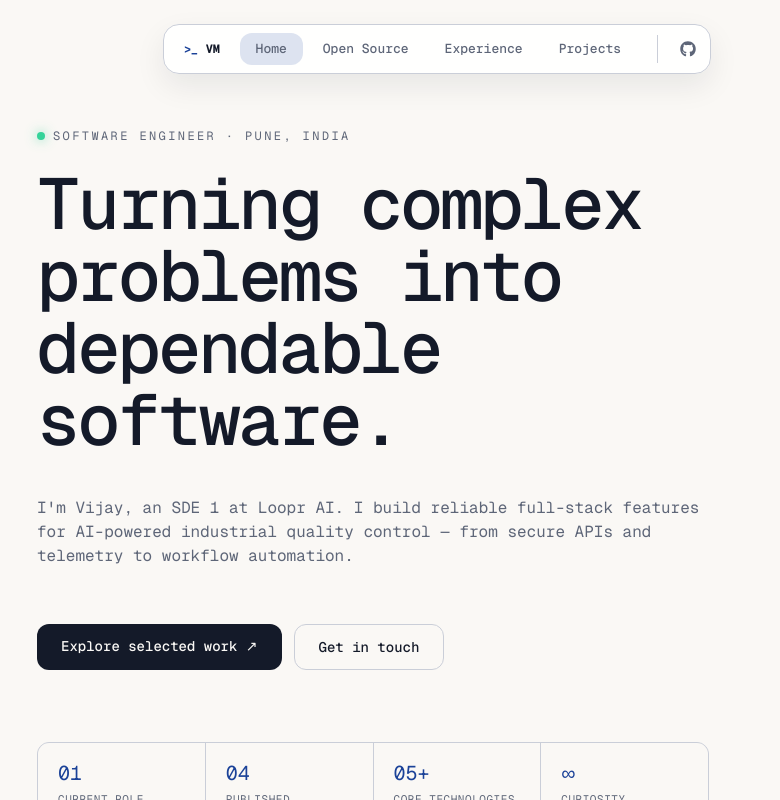
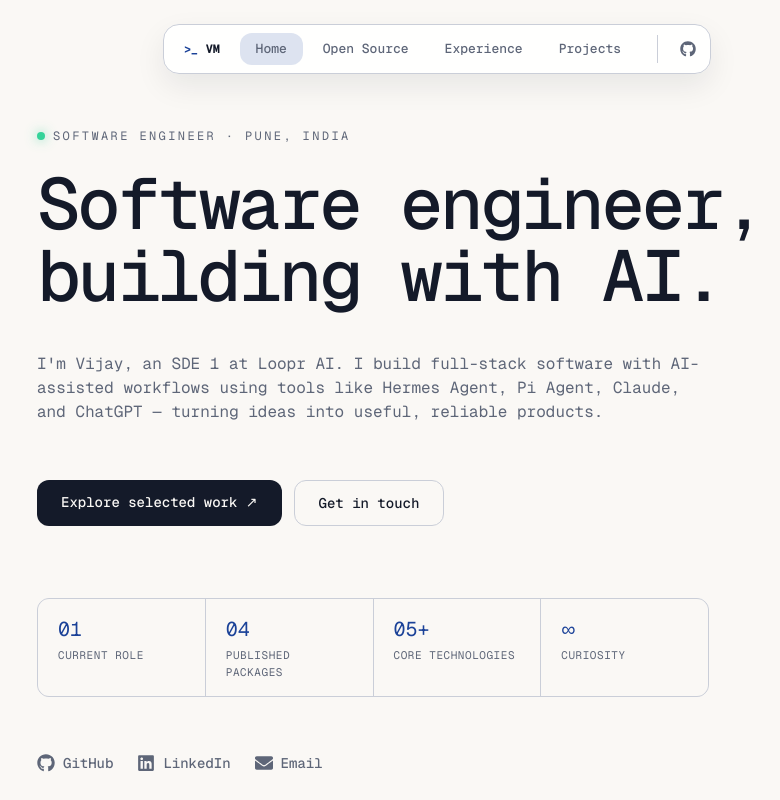
Before and after one commit to vjymisal0/portfolio-vijay, a Next.js app: page / in a window 1280 px wide. Shown: the whole page, without its empty margins (203-983 px from the left). Built offline with nearby package versions, Linux system fonts and the light colour scheme; no server answers.

Commit message:
content: simplify ai-focused introduction

```diff
--- a/components/introduction.tsx
+++ b/components/introduction.tsx
@@ -40,14 +40,14 @@
             className="max-w-3xl text-4xl sm:text-6xl lg:text-7xl font-mono font-medium tracking-[-0.04em] leading-[0.98] text-foreground"
             variants={itemVariants}
           >
-            Turning complex problems into dependable software.
+            Software engineer, building with AI.
           </motion.h1>
 
           <motion.p
             className="text-sm sm:text-base text-muted-foreground max-w-2xl mt-4 leading-relaxed font-mono"
             variants={itemVariants}
           >
-            I&apos;m Vijay, an SDE 1 at Loopr AI. I build reliable full-stack features for AI-powered industrial quality control — from secure APIs and telemetry to workflow automation.
+            I&apos;m Vijay, an SDE 1 at Loopr AI. I build full-stack software with AI-assisted workflows using tools like Hermes Agent, Pi Agent, Claude, and ChatGPT — turning ideas into useful, reliable products.
           </motion.p>
 
           <motion.div variants={itemVariants} className="mt-8 flex flex-wrap gap-3">
```
